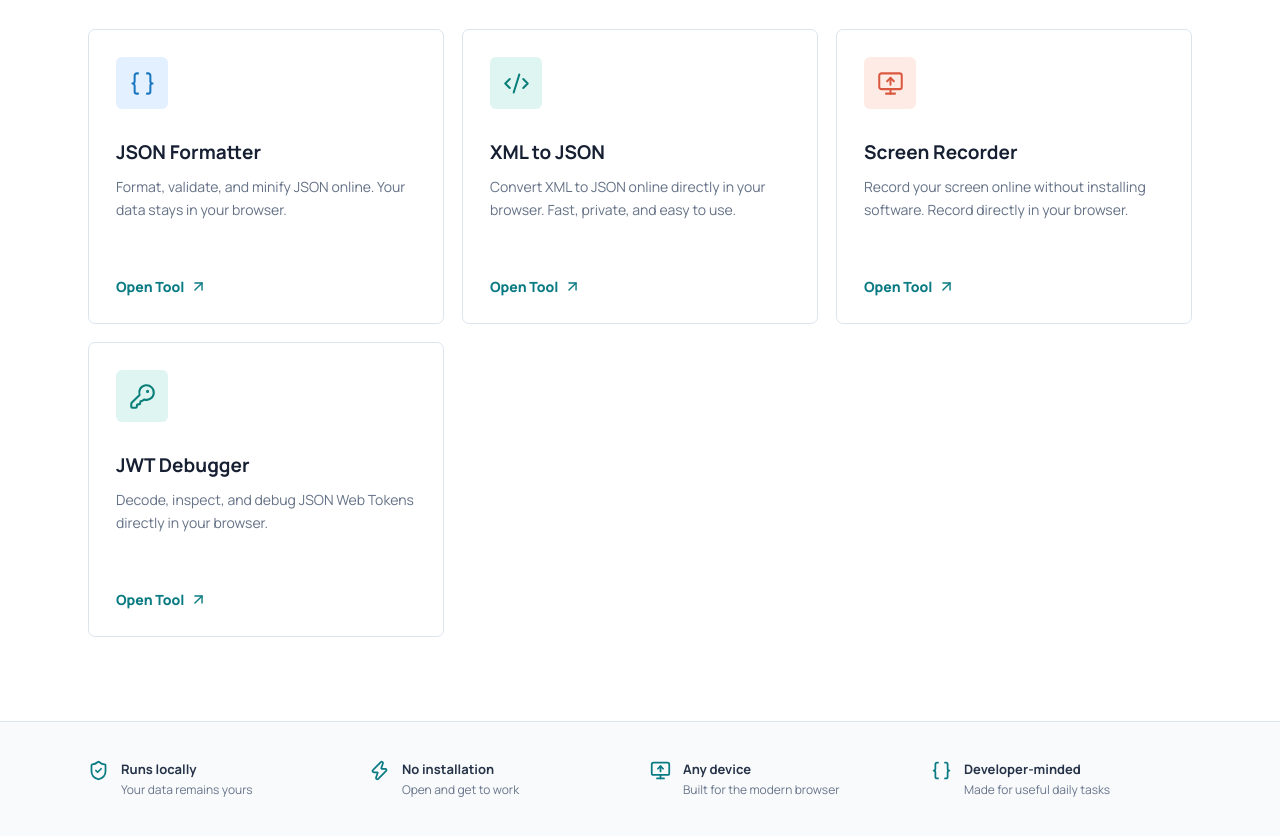
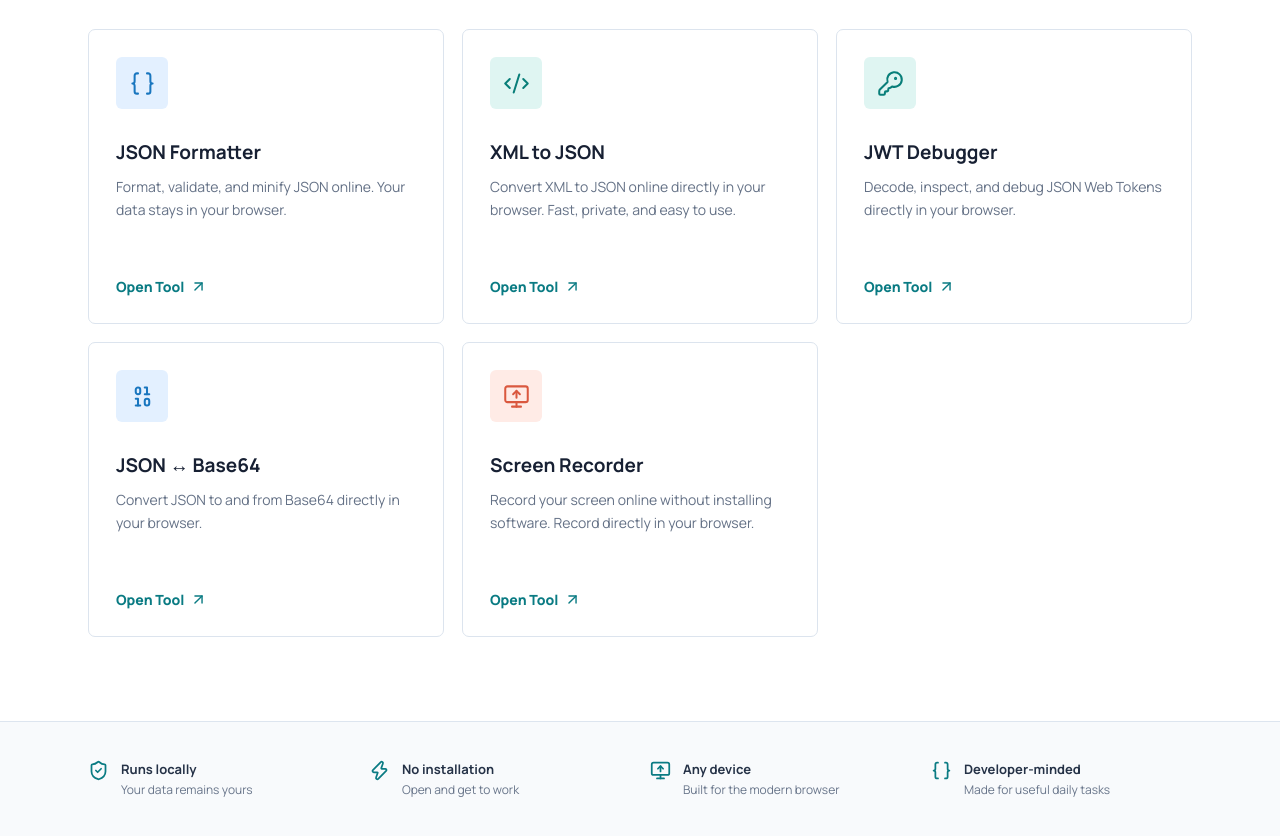
Before and after one commit to poreddymadhukar/mariutil-home, a React (Vite) app: page / in a window 1280 px wide. Shown: the part 600-1436 px from the top of the page. Built offline with nearby package versions, Linux system fonts and the light colour scheme; no server answers.

Commit message:
Add JSON Base64 card

```diff
--- a/src/App.tsx
+++ b/src/App.tsx
@@ -1,5 +1,6 @@
 import {
   ArrowUpRight,
+  Binary,
   Braces,
   CodeXml,
   KeyRound,
@@ -38,20 +39,27 @@ const tools: Tool[] = [
     accent: "teal",
   },
   {
+    name: "JWT Debugger",
+    description:
+      "Decode, inspect, and debug JSON Web Tokens directly in your browser.",
+    href: "https://jwt.mariutil.com/",
+    icon: KeyRound,
+    accent: "teal",
+  },
+  {
+    name: "JSON ↔ Base64",
+    description: "Convert JSON to and from Base64 directly in your browser.",
+    href: "https://jsonbase64.mariutil.com/",
+    icon: Binary,
+    accent: "blue",
+  },
+  {
     name: "Screen Recorder",
     description:
       "Record your screen online without installing software. Record directly in your browser.",
     href: "https://screen.mariutil.com/",
     icon: MonitorUp,
     accent: "coral",
-  },
-  {
-    name: "JWT Debugger",
-    description:
-      "Decode, inspect, and debug JSON Web Tokens directly in your browser.",
-    href: "https://jwt.mariutil.com/",
-    icon: KeyRound,
-    accent: "teal",
   },
 ];
 
```
